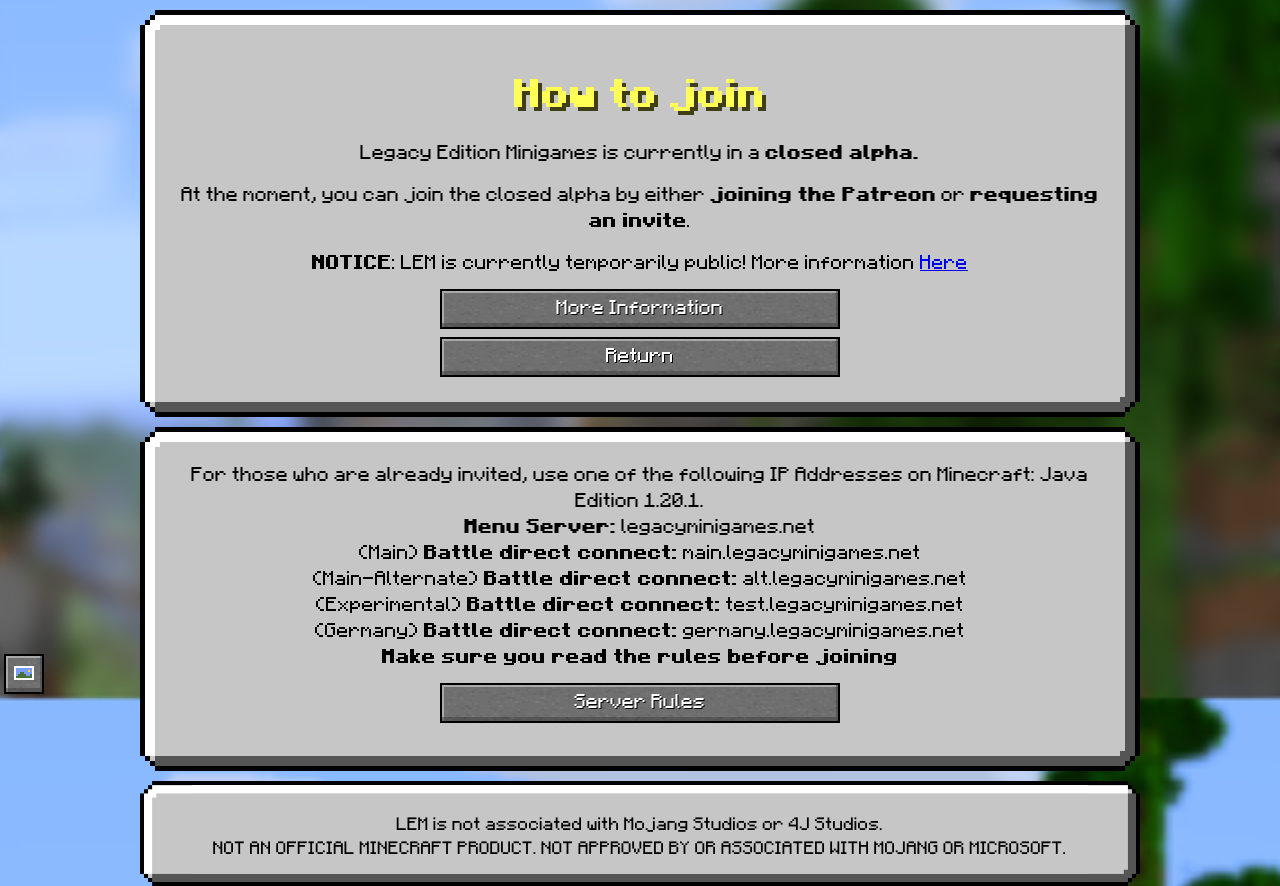
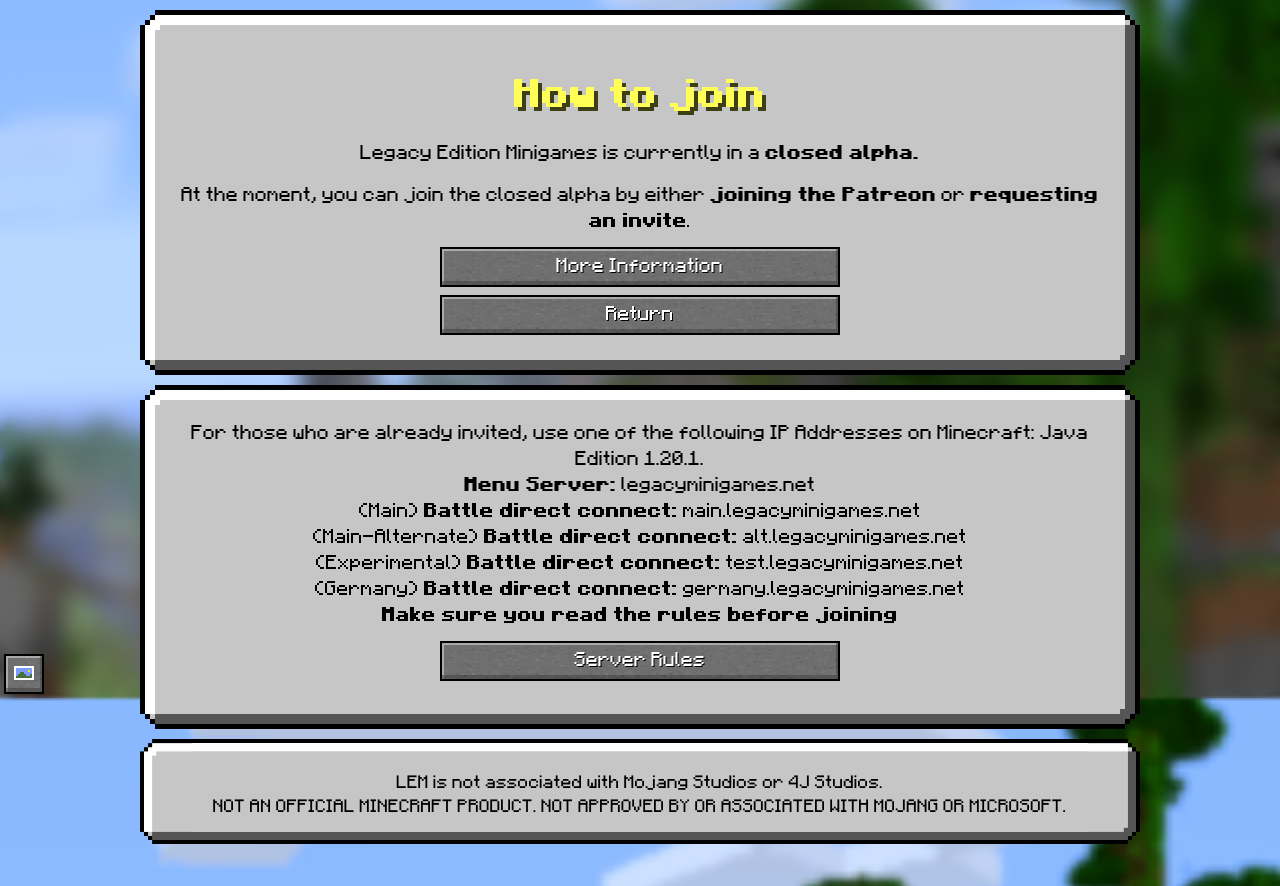
Before and after one commit to Legacy-Edition-Minigames/Website, a Jekyll site: the page built from join.html, in a window 1280 px wide, cut to the strip 202-1088 px from the top of the page. Built offline with Jekyll 4.4.1, drawn with Linux system fonts in a browser that asks for light colours; some web fonts are replaced.

Commit message:
Forgot to remove the public notice from the join page

```diff
--- a/join.html
+++ b/join.html
@@ -7,7 +7,6 @@
 	<h1>How to join</h1>
 		<p>Legacy Edition Minigames is currently in a <b>closed alpha.</b></p>
 		<p>At the moment, you can join the closed alpha by either <b>joining the Patreon</b> or <b>requesting an invite</b>.</p>
-		<p><b>NOTICE</b>: LEM is currently temporarily public! More information <a href="{{ site.baseurl }}/blog/late-christmas">Here</a></p>
 		<div class="button-list">
 			<a class="minecraft-button center" href="{{ site.baseurl }}/joinrequest">More Information</a>
 			<a class="minecraft-button center" href="{{ site.baseurl }}/">Return</a>
```
